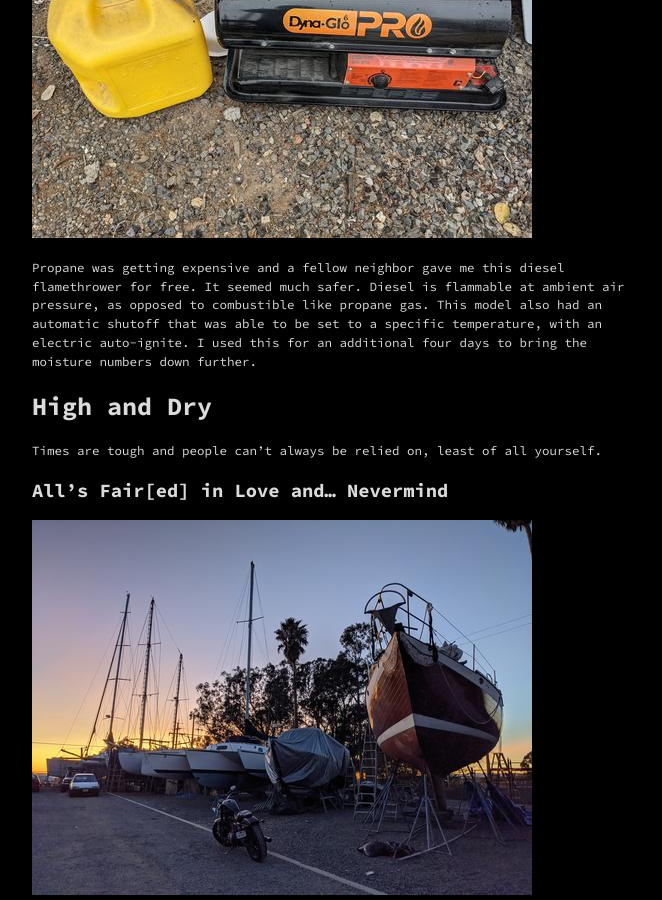
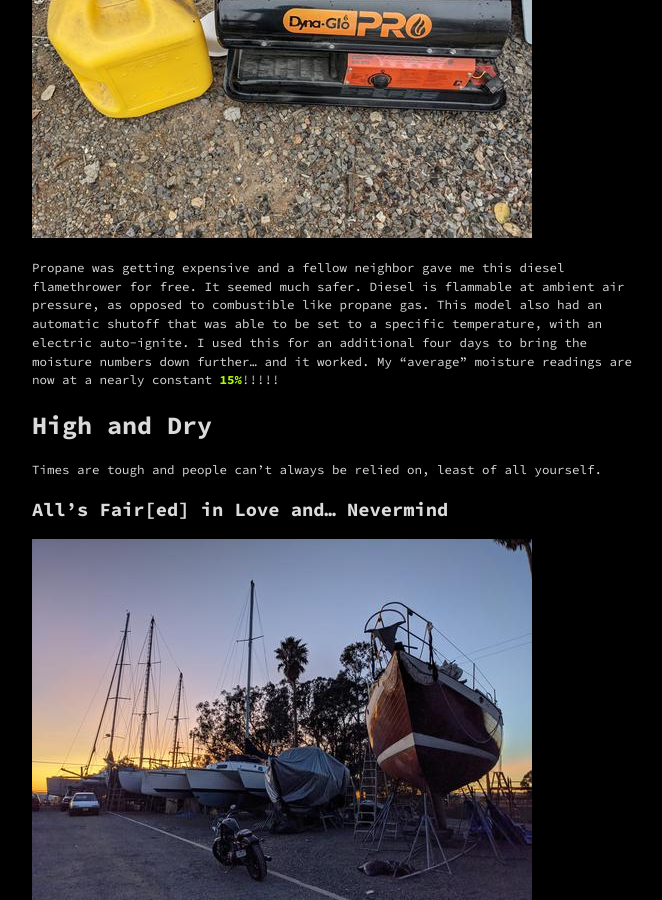
Before and after one commit to singlerider/runninginthenight.com, a Jekyll site: the page built from _posts/2021-02-18-three-months-of-hell-in-napa.md, in a window 1280 px wide and 900 px high, scrolled down 28923 px. Shown: the whole window, without its empty margins (308-970 px from the left). Built offline with Jekyll 4.4.1, drawn with Linux system fonts in a browser that asks for light colours.

Commit message:
Add moisture reduction results to Napa haulout post

```diff
--- a/_posts/2021-02-18-three-months-of-hell-in-napa.md
+++ b/_posts/2021-02-18-three-months-of-hell-in-napa.md
@@ -332,7 +332,7 @@ Take note that I did leave a fire extinguisher out front, just in case.
 
 [![Flamethrower 2](/assets/images/napa-bottom-job/flamethrower-2.jpg)](https://photos.app.goo.gl/pf6e9KdM7x9AvFsF7)
 
-Propane was getting expensive and a fellow neighbor gave me this diesel flamethrower for free. It seemed much safer. Diesel is flammable at ambient air pressure, as opposed to combustible like propane gas. This model also had an automatic shutoff that was able to be set to a specific temperature, with an electric auto-ignite. I used this for an additional four days to bring the moisture numbers down further.
+Propane was getting expensive and a fellow neighbor gave me this diesel flamethrower for free. It seemed much safer. Diesel is flammable at ambient air pressure, as opposed to combustible like propane gas. This model also had an automatic shutoff that was able to be set to a specific temperature, with an electric auto-ignite. I used this for an additional four days to bring the moisture numbers down further... and it worked. My "average" moisture readings are now at a nearly constant __<span style="color:#AAFF00;">15%</span>__!!!!!
 
 # High and Dry
 
```
